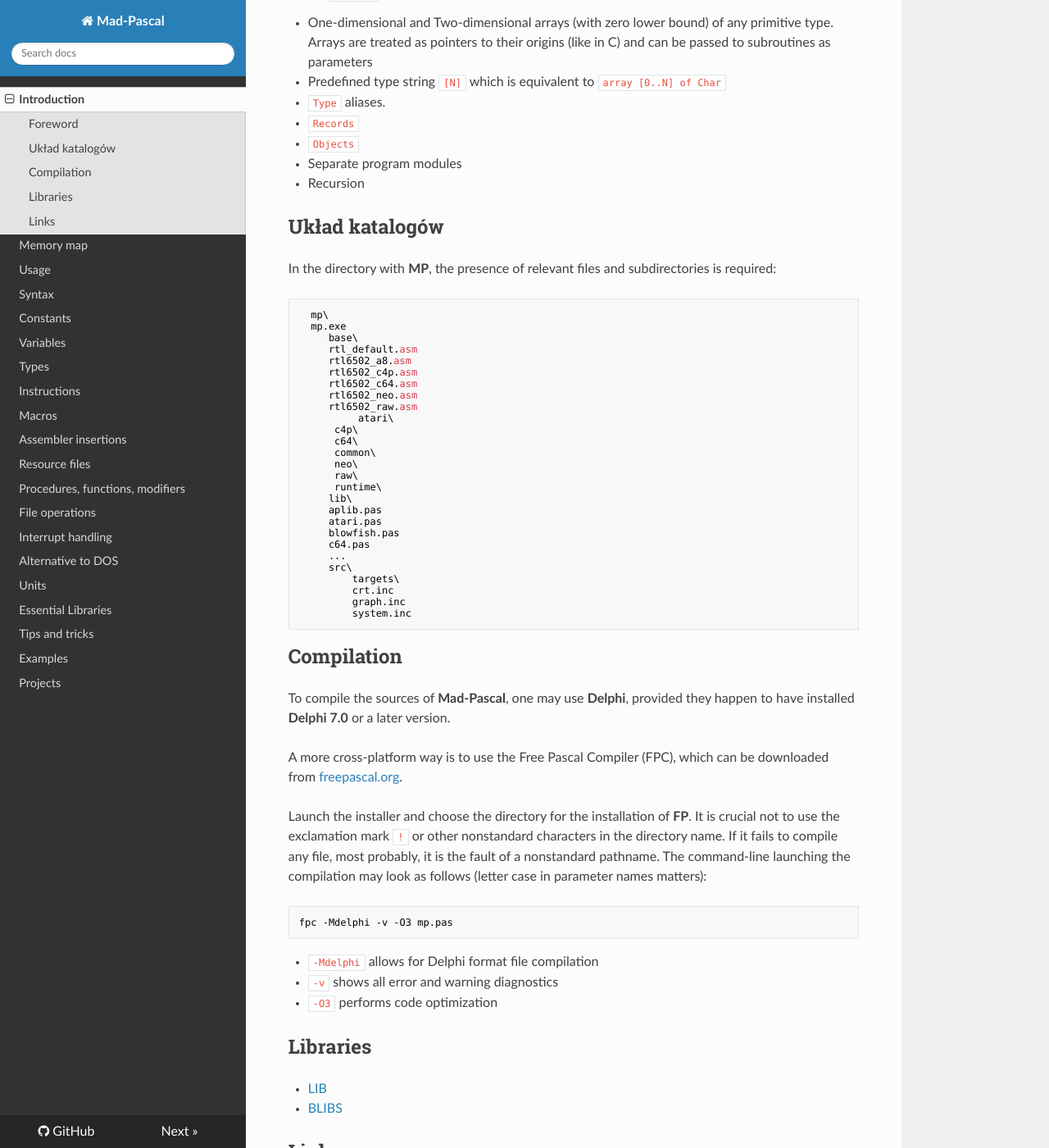
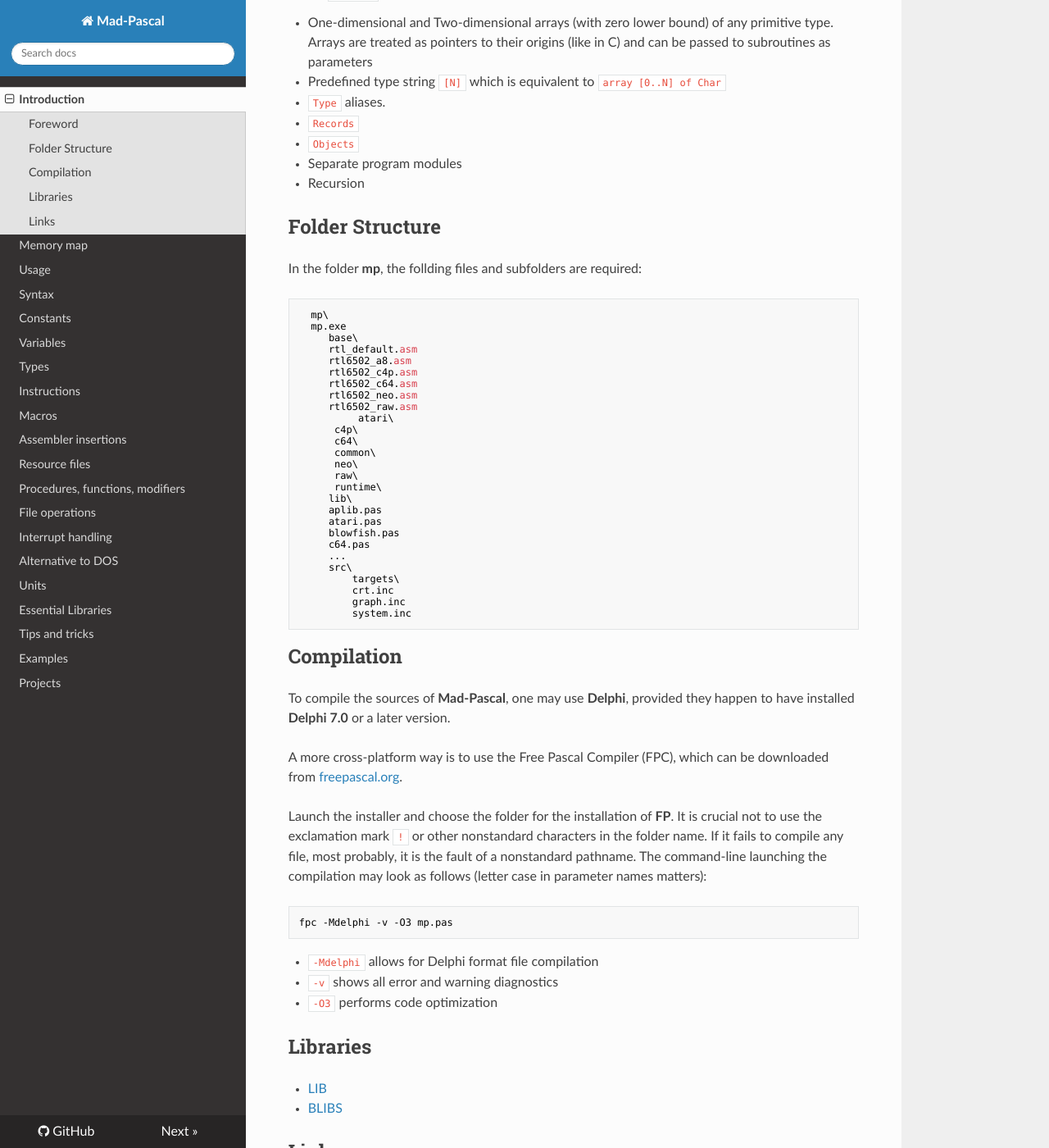
Before and after one commit to tebe6502/mad-pascal-en-mkdocs, an MkDocs documentation site: the page built from docs/introduction.md, in a window 1280 px wide and 1400 px high, scrolled down 946 px. Shown: the whole window at 82% size. Built offline with MkDocs 1.6.1, drawn with Linux system fonts in a browser that asks for light colours; nearby versions of some CDN libraries.

Commit message:
Update introduction.md
Use common "Folder" wording .

````diff
--- a/docs/introduction.md
+++ b/docs/introduction.md
@@ -31,9 +31,9 @@
 * Separate program modules
 * Recursion
 
-## Układ katalogów
+## Folder Structure
 
-In the directory with **MP**, the presence of relevant files and subdirectories is required:
+In the folder **mp**, the follding files and subfolders are required:
 
 ```
   mp\
@@ -71,12 +71,12 @@
 
 A more cross-platform way is to use the Free Pascal Compiler (FPC), which can be downloaded from [freepascal.org](http://www.freepascal.org/).
 
-Launch the installer and choose the directory for the installation of **FP**. It is crucial not to use the exclamation mark `!` or other nonstandard characters in the directory name. If it fails to compile any file, most probably, it is the fault of a nonstandard pathname. The command-line launching the compilation may look as follows (letter case in parameter names matters):
+Launch the installer and choose the folder for the installation of **FP**. It is crucial not to use the exclamation mark `!` or other nonstandard characters in the folder name. If it fails to compile any file, most probably, it is the fault of a nonstandard pathname. The command-line launching the compilation may look as follows (letter case in parameter names matters):
 
     fpc -Mdelphi -v -O3 mp.pas
 
 * `-Mdelphi`     allows for Delphi format file compilation
-* `-v`          shows all error and warning diagnostics
+* `-v`           shows all error and warning diagnostics
 * `-O3`          performs code optimization
 
 ## Libraries
````
